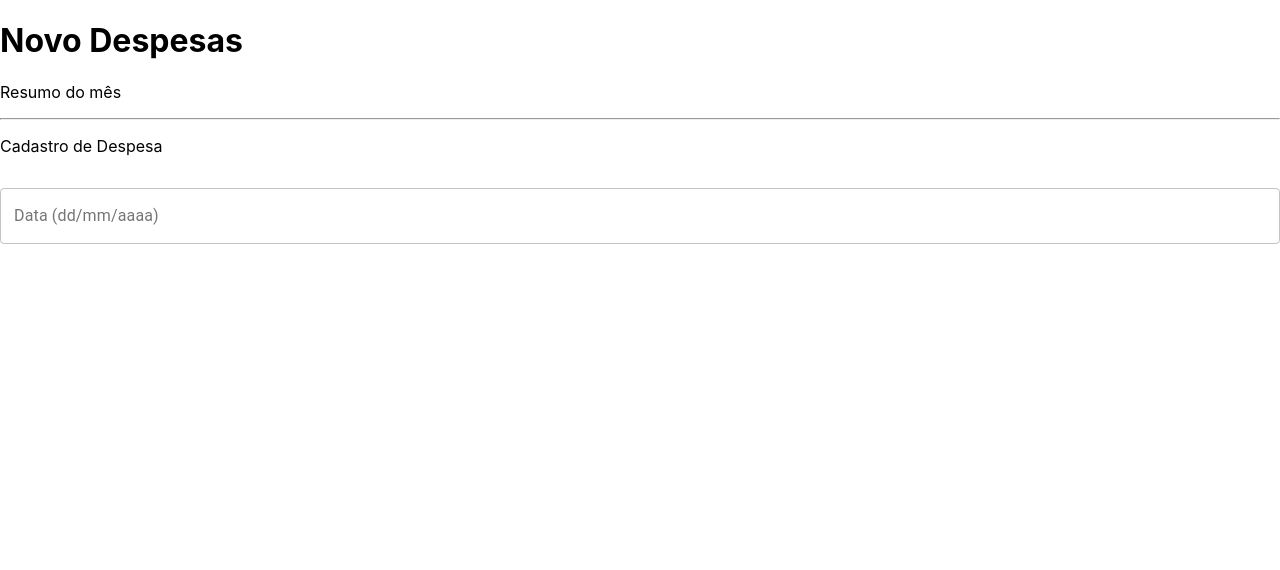
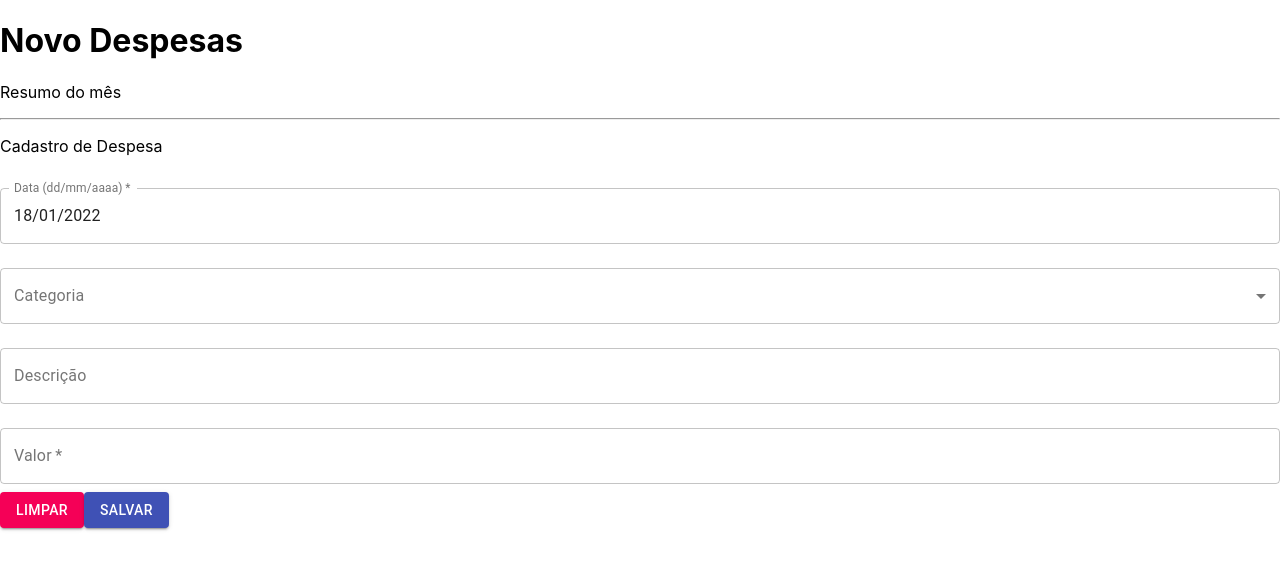
Before and after one commit to andrevaladares/despesas, a React (Create React App) app: page / in a window 1280 px wide. Shown: the top 570 px of the page. Built offline with nearby package versions, Linux system fonts and the light colour scheme.

Commit message:
avançando com o form de cadastro de despesas

```diff
--- a/src/componentes/CadastroDespesa.jsx
+++ b/src/componentes/CadastroDespesa.jsx
@@ -1,7 +1,37 @@
-import { TextField } from '@material-ui/core'
+import { Button, MenuItem, TextField } from '@material-ui/core'
 import React from 'react'
 
+const listaCategorias = [
+    { value: 'Mercado', label: 'Mercado' },
+    { value: 'Ctas da casa', label: 'Ctas da casa' },
+    { value: 'Saúde', label: 'Saúde' },
+    { value: 'Escola', label: 'Escola' },
+    { value: 'Bebidas', label: 'Bebidas' },
+    { value: 'Restaurantes', label: 'Restaurantes' },
+    { value: 'Outros', label: 'Outros' },
+    { value: 'Viagens e passeios', label: 'Viagens e passeios' },
+    { value: 'Horta', label: 'Horta' },
+    { value: 'Faxina', label: 'Faxina' },
+    { value: 'Carro', label: 'Carro' },
+    { value: 'Financiamento casa', label: 'Financiamento casa' },
+    { value: 'Doações', label: 'Doações' },
+    { value: 'Churras e semelhantes', label: 'Churras e semelhantes' }
+]
+
 function CadastroDespesa() {
+
+    const getDataAtualFormatada = () => {
+        const dataAtual = new Date()
+        const dia = dataAtual.getDate().toString().padStart(2, '0')
+        const mes = (dataAtual.getMonth() + 1).toString().padStart(2, '0')
+        const ano = dataAtual.getFullYear().toString()
+
+        return dia + "/" + mes + "/" + ano
+    }
+
+
+    const [categoria, setCategoria] = React.useState('')
+    const [data, setData] = React.useState(getDataAtualFormatada)
 
     return (
         <>
@@ -13,9 +43,51 @@ function CadastroDespesa() {
                     type="text"
                     variant="outlined"
                     fullWidth
+                    InputLabelProps={{ shrink: true }}
+                    required
                     margin="normal"
-                    format="DD/MM/YYYY"
+                    value={data}
+                    onChange={(event) => { setData(event.target.value) }}
                 />
+
+                <TextField
+                    id="categoria"
+                    label="Categoria"
+                    type="text"
+                    variant="outlined"
+                    fullWidth
+                    margin="normal"
+                    select
+                    value={categoria}
+                    onChange={(event) => { setCategoria(event.target.value) }}
+                >
+                    {listaCategorias.map((opcao) =>
+                        <MenuItem key={opcao.value} value={opcao.value}>{opcao.label}</MenuItem>
+                    )}
+
+                </TextField>
+
+                <TextField
+                    id="descricao"
+                    label="Descrição"
+                    type="text"
+                    variant="outlined"
+                    fullWidth
+                    margin="normal"
+                />
+
+                <TextField
+                    id="valor"
+                    label="Valor"
+                    type="text"
+                    variant="outlined"
+                    fullWidth
+                    margin="normal"
+                    required
+                />
+
+                <Button id="botaoLimpar" color="secondary" variant="contained">Limpar</Button>
+                <Button id="botaoSalvar" type="submit" color="primary" variant="contained">Salvar</Button>
 
             </form>
 
```
